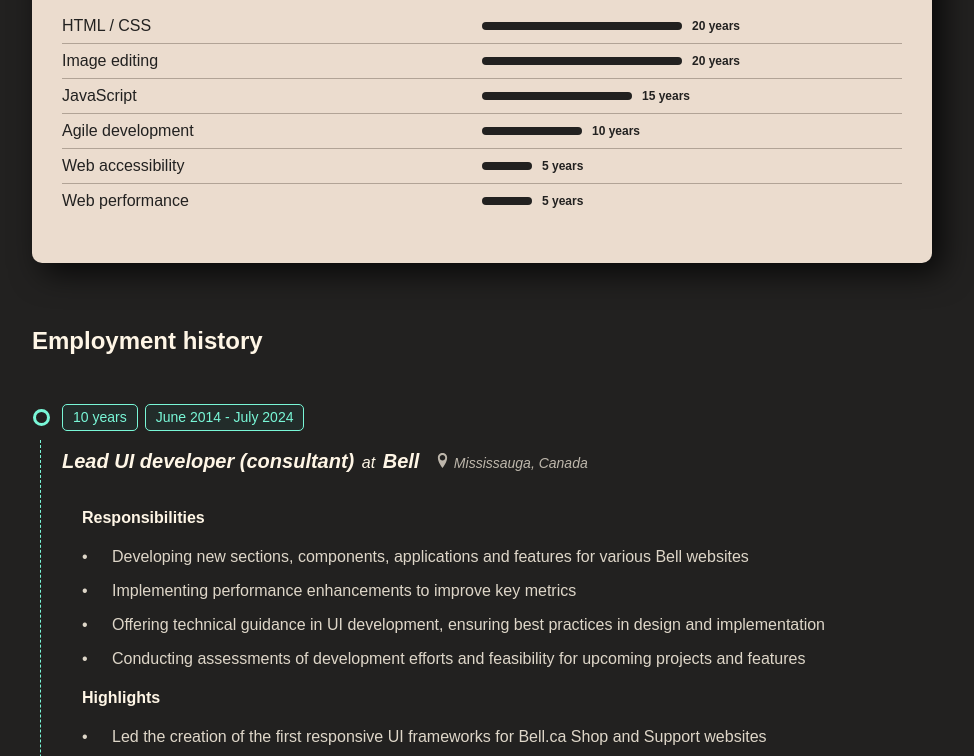
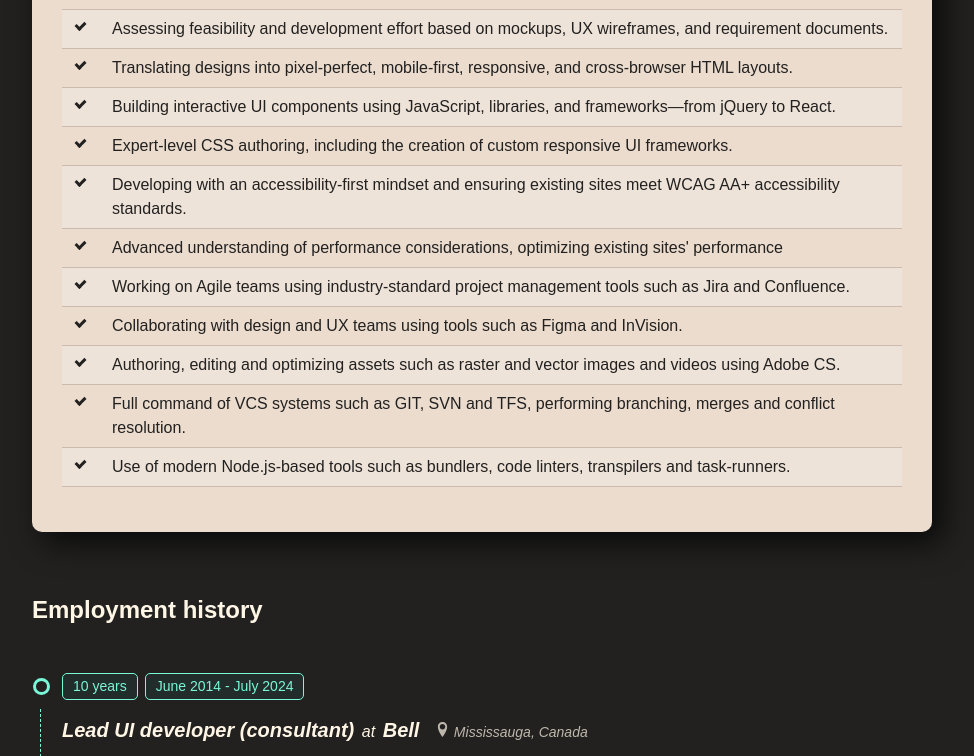
Before and after one commit to olegr1/oleg-rybin-site, an Eleventy site: page src/index.html in a window 1280 px wide. Shown: the part 759-1515 px from the top of the page, without its empty margins (158-1132 px from the left). Built offline with nearby package versions, Linux system fonts and the light colour scheme; Eleventy itself is replaced by a stand-in of ours; files that its build step writes are made by us from their sources.

Commit message:
Resume updates: adding skill highlights

```diff
--- a/src/_data/resume.json
+++ b/src/_data/resume.json
@@ -20,6 +20,19 @@
       { "name": "Agile development", "years": "10" },
       { "name": "Web accessibility", "years": "5" },
       { "name": "Web performance", "years": "5" }
+    ],
+    "skillHighlights": [
+      "Assessing feasibility and development effort based on mockups, UX wireframes, and requirement documents.",
+      "Translating designs into pixel-perfect, mobile-first, responsive, and cross-browser HTML layouts.",
+      "Building interactive UI components using JavaScript, libraries, and frameworks—from jQuery to React.",
+      "Expert-level CSS authoring, including the creation of custom responsive UI frameworks.",
+      "Developing with an accessibility-first mindset and ensuring existing sites meet WCAG AA+ accessibility standards.",
+      "Advanced understanding of performance considerations, optimizing existing sites' performance",
+      "Working on Agile teams using industry-standard project management tools such as Jira and Confluence.",
+      "Collaborating with design and UX teams using tools such as Figma and InVision.",
+      "Authoring, editing and optimizing assets such as raster and vector images and videos using Adobe CS.",
+      "Full command of VCS systems such as GIT, SVN and TFS, performing branching, merges and conflict resolution.",
+      "Use of modern Node.js-based tools such as bundlers, code linters, transpilers and task-runners."
     ],
     "workExperience": [
       {
@@ -136,7 +149,7 @@
           "Conducting systematic competitor research and delivering insightful reports to the Content Management Team"
         ],
         "highlights": [],
-        "technologies": "MS SQL"
+        "technologies": ""
       },
       {
         "companyName": "CGFX / ATOM Macrcom",
--- a/src/_includes/main.css
+++ b/src/_includes/main.css
@@ -10,7 +10,9 @@ html {
   --border-color: #444;
 }
 
-*, *::before, *::after {
+*,
+*::before,
+*::after {
   box-sizing: border-box;
   font-family: sans-serif;
 }
@@ -35,18 +37,25 @@ body {
   -webkit-font-smoothing: antialiased;
 }
 
-img, picture, video, canvas, svg {
+img,
+picture,
+video,
+canvas,
+svg {
   display: block;
   max-width: 100%;
 }
 
-input, button, textarea, select {
+input,
+button,
+textarea,
+select {
   font: inherit;
 }
 
 a {
   color: var(--highlight-color-main);
-    transition: color .3s ease;
+  transition: color 0.3s ease;
   cursor: pointer;
 }
 
@@ -64,7 +73,7 @@ a:hover {
   transform: translateX(-50%);
   border-bottom-right-radius: 3px;
   border-bottom-left-radius: 3px;
-    transition: top .3s ease;
+  transition: top 0.3s ease;
   color: var(--text-color-main);
   font-size: 14px;
 }
@@ -79,7 +88,7 @@ a:hover {
   border-color: var(--border-color);
   border-width: 2px;
   border-style: solid;
-    transition: background-color .2s ease;
+  transition: background-color 0.2s ease;
   display: block;
   width: min-content;
   white-space: nowrap;
@@ -95,7 +104,7 @@ a:hover {
   border-style: solid;
   border-width: 2px 2px 0 0;
   border-color: var(--text-color-main);
-    content: '';
+  content: "";
   display: inline-block;
   height: 10px;
   position: absolute;
@@ -104,7 +113,7 @@ a:hover {
   top: 15px;
   right: 15px;
   transform: rotate(-45deg);
-    transition: .2s;
+  transition: 0.2s;
 }
 
 .or-skip-to-main-link:focus {
@@ -127,7 +136,7 @@ main:focus {
   outline: none;
 }
 
-.or-nobr{
+.or-nobr {
   white-space: nowrap;
 }
 
@@ -143,7 +152,7 @@ main:focus {
   padding: 7px 15px 7px 40px;
   cursor: pointer;
   border-bottom-left-radius: 6px;
-    transition: background-color .2s ease;
+  transition: background-color 0.2s ease;
 }
 
 .or-print-button:hover {
@@ -151,7 +160,7 @@ main:focus {
   color: var(--body-bg);
 }
 
-.or-print-button svg{
+.or-print-button svg {
   fill: var(--body-bg);
   width: 20px;
   height: 20px;
@@ -160,7 +169,6 @@ main:focus {
   transform: translateY(-50%);
   left: 15px;
 }
-
 
 .or-list {
   margin: 0 0 15px 0;
@@ -173,7 +181,7 @@ main:focus {
   padding: 0;
   position: relative;
   color: var(--text-color-main);
-    opacity: .85;
+  opacity: 0.85;
 }
 
 .or-list > li::before {
@@ -197,13 +205,12 @@ main:focus {
   padding: 15px 0 30px 0;
 }
 
-
 .or-intro {
   padding: 30px 0 0;
   text-align: center;
 }
 
-.or-intro p{
+.or-intro p {
   margin-bottom: 15px;
   text-align: left;
 }
@@ -221,7 +228,7 @@ main:focus {
   position: relative;
   margin-bottom: 30px;
   margin: 0 auto;
-    box-shadow: 10px 10px 31px 0 rgba(0, 0, 0, .75);
+  box-shadow: 10px 10px 31px 0 rgba(0, 0, 0, 0.75);
 }
 
 .or-header-photo {
@@ -239,18 +246,18 @@ main:focus {
 }
 
 .or-contacts-email,
-.or-contacts-phone{
+.or-contacts-phone {
   display: inline-block;
   margin: 3px auto;
 }
 
 .or-contacts-email:hover,
-.or-contacts-phone:hover{
+.or-contacts-phone:hover {
   color: var(--text-color-main);
 }
 
 .or-contacts-email span,
-.or-contacts-phone span{
+.or-contacts-phone span {
   display: none;
 }
 
@@ -277,10 +284,10 @@ main:focus {
   left: 50%;
   top: 50%;
   transform: translate(-50%, -50%);
-    transition: fill .3s ease;
+  transition: fill 0.3s ease;
 }
 
-.or-contacts-icon-link:hover svg{
+.or-contacts-icon-link:hover svg {
   fill: var(--text-color-main);
 }
 
@@ -323,7 +330,7 @@ main:focus {
   font-size: 14px;
   color: var(--text-color-main);
   font-weight: normal;
-    opacity: .7;
+  opacity: 0.7;
   white-space: nowrap;
 }
 
@@ -340,7 +347,7 @@ main:focus {
   border-top: none;
 }
 
-.or-section.or-section--skills .or-section-content{
+.or-section.or-section--skills .or-section-content {
   border-radius: 10px;
   padding: 0 15px 30px;
   background-color: var(--accent-bg);
@@ -352,6 +359,43 @@ main:focus {
 .or-section--skills .or-skill-years-mb,
 .or-section--skills .or-skill-years-dt {
   color: var(--body-bg);
+}
+
+.or-skill-highlights {
+  color: var(--body-bg);
+}
+
+.or-skill-highlights {
+  color: var(--body-bg);
+  margin: 0;
+  padding: 0;
+  list-style-type: none;
+}
+
+.or-skill-highlights > li {
+  margin: 0;
+  padding: 5px 5px 5px 30px;
+  position: relative;
+}
+
+.or-skill-highlights > li:nth-child(odd) {
+  background-color: #eee3d8;
+  border-top: 1px solid #ccbaae;
+  border-bottom: 1px solid #ccbaae;
+}
+
+.or-skill-highlights > li::before {
+  display: block;
+  position: absolute;
+  left: 8px;
+  top: 10px;
+  content: " ";
+  transform: rotate(45deg);
+  height: 10px;
+  width: 7px;
+  border-bottom: 3px solid var(--body-bg);
+  border-right: 3px solid var(--body-bg);
+  z-index: 3;
 }
 
 .or-company-name {
@@ -376,7 +420,6 @@ main:focus {
   font-size: 16px;
   font-weight: bold;
   margin-bottom: 15px;
-
 }
 
 .or-section-duration,
@@ -460,7 +503,7 @@ main:focus {
   margin-top: 5px;
   width: 15px;
   transition: width 1.5s ease;
-    transition-delay: .5s;
+  transition-delay: 0.5s;
   border-radius: 5px;
 }
 
@@ -511,14 +554,11 @@ main:focus {
   border-radius: 3px;
 }
 
-@media (min-width: 640px){
-
+@media (min-width: 640px) {
   .container {
     padding: 0 30px;
     width: 100%;
   }
-
-
 
   .or-skill {
     margin-bottom: 0;
@@ -554,8 +594,7 @@ main:focus {
   }
 }
 
-@media (min-width: 992px){
-
+@media (min-width: 992px) {
   .container {
     max-width: 960px;
     margin-left: auto;
@@ -570,8 +609,7 @@ main:focus {
     padding-top: 45px;
   }
 
-
-    .or-section.or-section--skills .or-section-content{
+  .or-section.or-section--skills .or-section-content {
     padding: 0 30px 45px;
   }
 
@@ -611,7 +649,7 @@ main:focus {
   }
 
   .or-contacts-email,
-    .or-contacts-phone{
+  .or-contacts-phone {
     display: inline;
   }
 
@@ -622,10 +660,19 @@ main:focus {
   .or-section {
     margin-bottom: 45px;
   }
+
+  .or-skill-highlights > li {
+    margin: 0;
+    padding: 7px 5px 7px 50px;
+    position: relative;
+  }
+
+  .or-skill-highlights > li::before {
+    left: 15px;
+  }
 }
 
 @media print {
-
   * {
     color: #000;
   }
@@ -673,7 +720,7 @@ main:focus {
   }
 
   .or-header-photo-wrap {
-        display:none;
+    display: none;
   }
 
   .or-header-title-main {
@@ -710,7 +757,7 @@ main:focus {
   }
 
   .or-list > li {
-       margin-bottom: 1px!important;
+    margin-bottom: 1px !important;
     font-size: 13px;
     color: #111;
   }
@@ -839,4 +886,23 @@ main:focus {
   .or-technologies > li:last-of-type:before {
     display: none;
   }
+
+  .or-skill-highlights > li {
+    color: #000;
+    font-size: 12px;
+    padding-left: 35px;
   }
+
+  .or-skill-highlights > li:nth-child(odd) {
+    border: none;
+    background-color: transparent;
+  }
+
+  .or-skill-highlights > li::before {
+    left: 15px;
+    top: 10px;
+    height: 7px;
+    width: 5px;
+    border-width: 2px;
+  }
+}
--- a/src/index.html
+++ b/src/index.html
@@ -86,23 +86,10 @@ layout: layouts/base.html
   <section class="or-section or-section--skills">
     <div class="container">
       <div class="or-section-content">
-        <h2 class="or-section-header">Key skills and years of experience</h2>
-        <ul class="or-skill-list" id="orSkillList">
-          {% for skill in resume.contents.skills %}
-          <li class="or-skill">
-            <div class="or-skill-name">
-              {{ skill.name }}<span class="or-skill-years-mb">
-                ({{ skill.years }} years)</span
-              >
-            </div>
-
-            <div class="or-skill-bar-wrap">
-              <div class="or-skill-bar" data-years="{{ skill.years }}"></div>
-            </div>
-            <div class="or-skill-years-wrap">
-              <span class="or-skill-years-dt">{{ skill.years }} years</span>
-            </div>
-          </li>
+        <h2 class="or-section-header">Key skills</h2>
+        <ul class="or-skill-highlights">
+          {% for skill in resume.contents.skillHighlights %}
+          <li>{{ skill }}</li>
           {% endfor %}
         </ul>
       </div>
@@ -161,12 +148,12 @@ layout: layouts/base.html
               <li>{{highlight}}</li>
               {% endfor %}
             </ul>
-            {% endif %}
-
+            {% endif %} {% if item.technologies | length %}
             <h4 class="or-section-heading-small">Technologies</h4>
             <ul class="or-technologies">
               {{item.technologies | commaSeparatedToListItems | safe }}
             </ul>
+            {% endif %}
           </div>
         </article>
         {% endfor %}
```
Also changed, not shown: resume_generator/generator.js (+7 -2 lines), 1 other file. Lines whose indentation alone changed are shown as unchanged.
